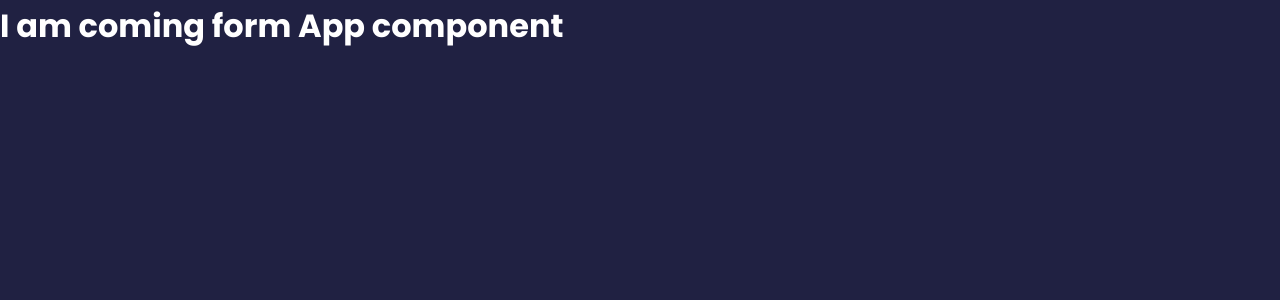
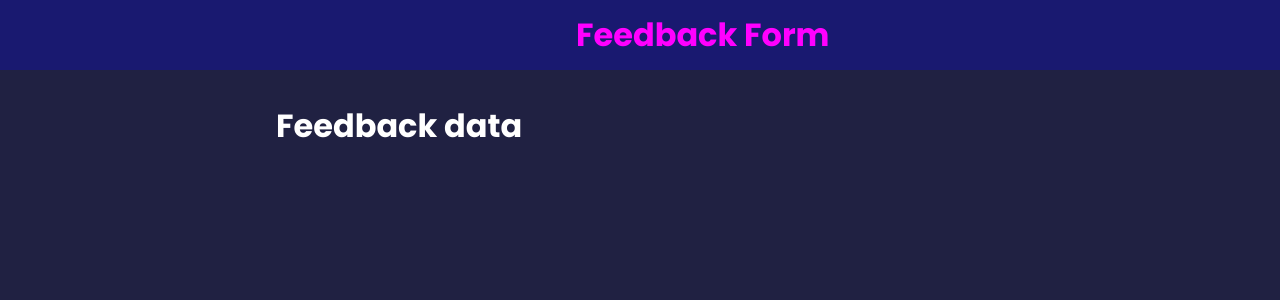
Before and after one commit to Ashutoshrx/FeedBack-App, a React (Create React App) app: page / in a window 1280 px wide. Shown: the top 300 px of the page. Built offline with nearby package versions, Linux system fonts and the light colour scheme.

Commit message:
use of useState() hook

```diff
--- a/src/App.js
+++ b/src/App.js
@@ -1,4 +1,11 @@
+import Header from './components/Header';
+import FeedbackItem from './components/FeedbackItem';
 function App() {
-    return <h1>I am coming form App component</h1>
+  return (
+    <>
+      <Header />
+      <FeedbackItem />
+    </>
+  );
 }
-export default App
+export default App;
--- /dev/null
+++ b/src/components/FeedbackItem.jsx
@@ -0,0 +1,18 @@
+import React from 'react';
+import { useState } from 'react';
+import FeedbackData from '../data/FeedbackData';
+
+function FeedbackItem() {
+  //Use of UseState which is a react hook
+  const [feedBackData, setFeedBackData] = useState({ FeedbackData });
+  console.log(feedBackData);
+
+  return (
+    <div className="container">
+      <h1>Feedback data</h1>
+      {/* <p>{FeedBackData}</p> */}
+    </div>
+  );
+}
+
+export default FeedbackItem;
--- /dev/null
+++ b/src/components/Header.jsx
@@ -0,0 +1,21 @@
+import PropTypes from 'prop-types'
+
+function Header({innerText,bgColor,textColor}) {
+
+    const styles={
+        backgroundColor:bgColor,
+        color:textColor
+    }
+  return (
+    <header className='header' style={styles}>
+      <h1>{innerText}</h1>
+    </header>
+  )
+}
+
+Header.defaultProps={
+    innerText:'Feedback Form',
+    bgColor:'midnightblue',
+    textColor:'magenta'
+}
+export default Header
--- /dev/null
+++ b/src/data/FeedbackData.jsx
@@ -0,0 +1,19 @@
+const FeedbackData = [
+  {
+    id: 1,
+    rating: 10,
+    text: 'Credit Rating Information Services of India Limited (CRISIL)',
+  },
+  {
+    id: 2,
+    rating: 5,
+    text: 'Investment Information and Credit Rating Agency of India Limited (ICRA)',
+  },
+  {
+    id: 2,
+    rating: 5,
+    text: 'There are six credit rating agencies registered under SEBI namely, CRISIL, ICRA, CARE, SMERA, Fitch India and Brickwork Ratings.',
+  },
+];
+
+export default FeedbackData;
--- a/src/index.css
+++ b/src/index.css
@@ -30,6 +30,7 @@ header {
   justify-content: space-between;
   align-items: center;
   margin-bottom: 30px;
+  padding-left: 45%;
 }
 
 .card {
```
